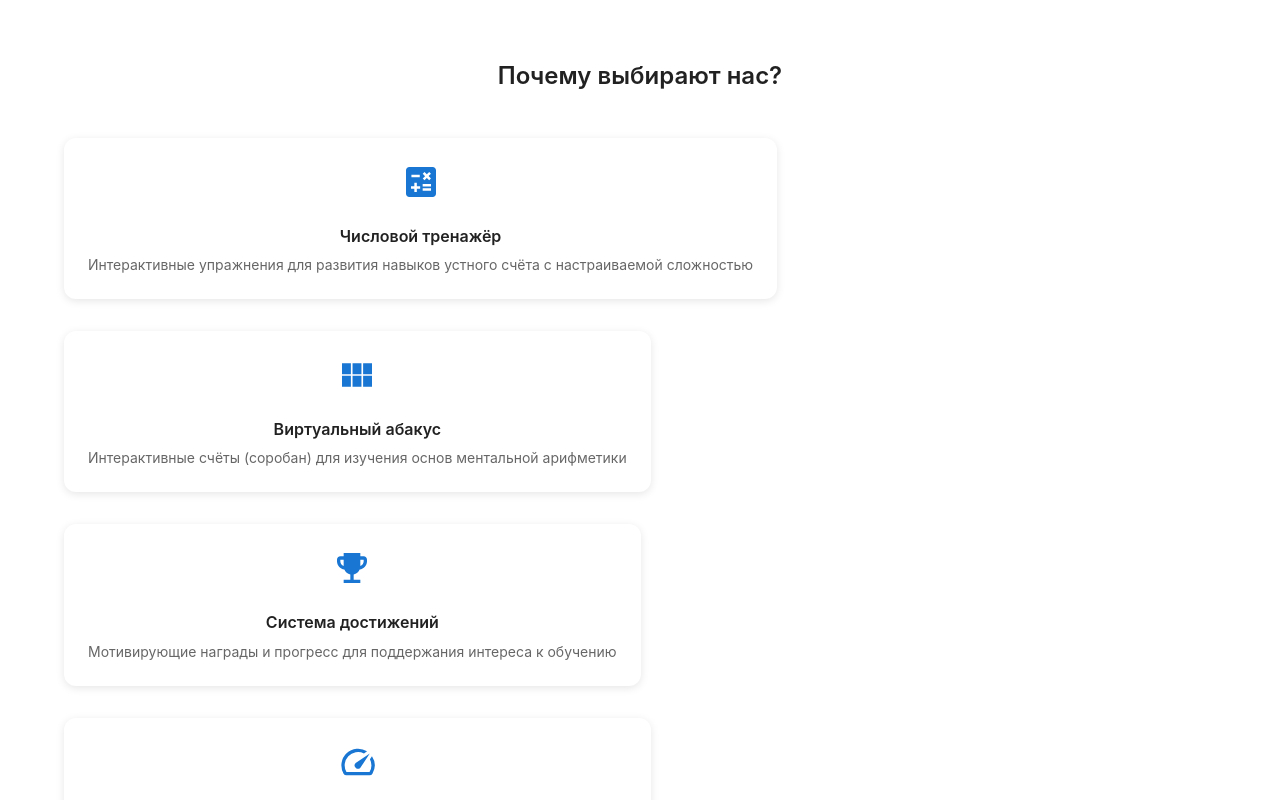
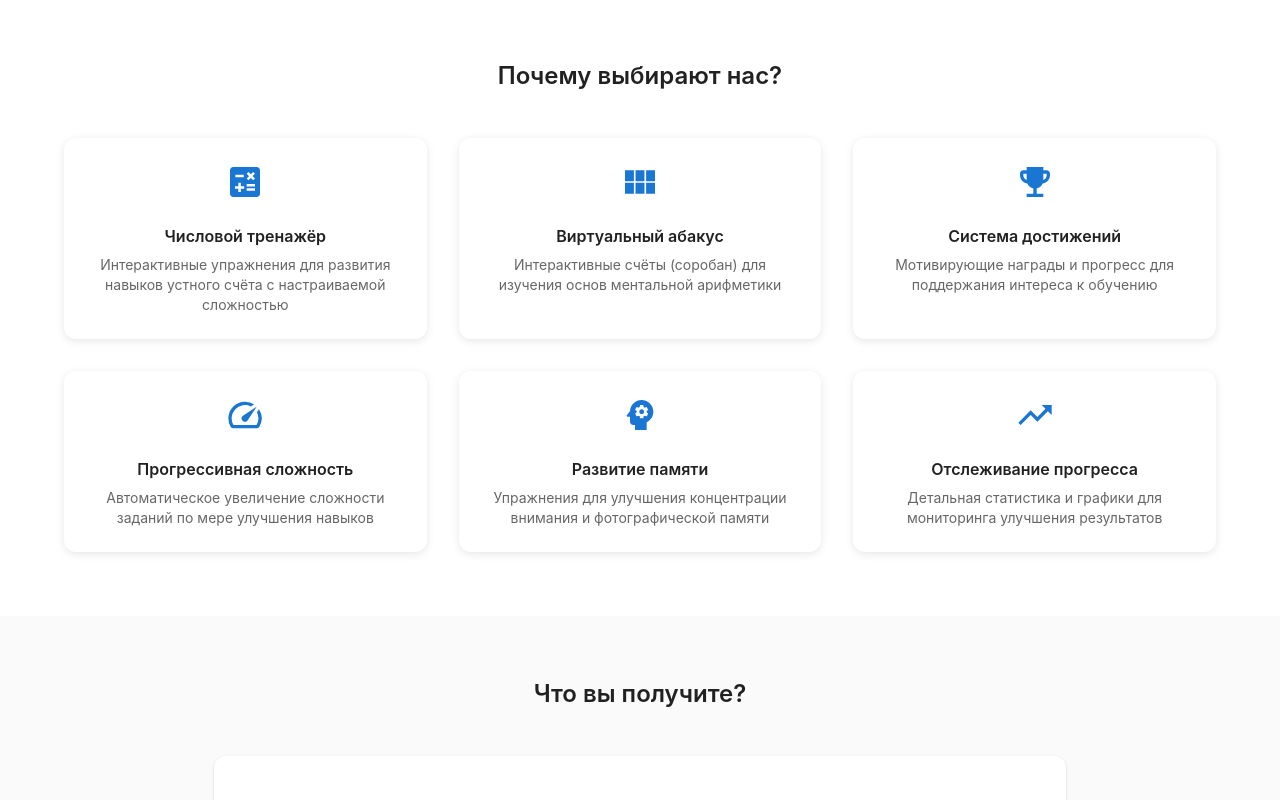
Before and after one commit to ArthurA07/Mikael-final, a React (Create React App) app in the folder client/: page / in a window 1280 px wide. Shown: the part 580-1380 px from the top of the page. Built offline with nearby package versions, Linux system fonts and the light colour scheme; no server answers.

Commit message:
Fix Grid component compatibility with MUI v7

```diff
--- a/client/src/pages/HomePage.tsx
+++ b/client/src/pages/HomePage.tsx
@@ -4,7 +4,6 @@ import {
   Container,
   Typography,
   Button,
-  Grid,
   Card,
   CardContent,
   CardActions,
@@ -154,9 +153,19 @@ const HomePage: React.FC = () => {
             Почему выбирают нас?
           </Typography>
 
-          <Grid container spacing={4}>
+          <Box
+            sx={{
+              display: 'grid',
+              gridTemplateColumns: {
+                xs: '1fr',
+                md: 'repeat(2, 1fr)',
+                lg: 'repeat(3, 1fr)'
+              },
+              gap: 4
+            }}
+          >
             {features.map((feature, index) => (
-              <Grid item xs={12} md={6} lg={4} key={index}>
+              <Box key={index}>
                 <Card
                   sx={{
                     height: '100%',
@@ -178,9 +187,9 @@ const HomePage: React.FC = () => {
                     </Typography>
                   </CardContent>
                 </Card>
-              </Grid>
+              </Box>
             ))}
-          </Grid>
+          </Box>
         </Container>
       </Box>
 
```
